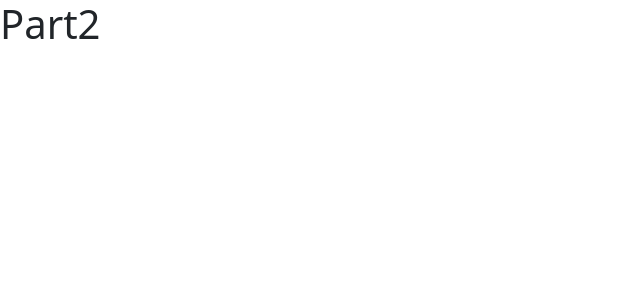
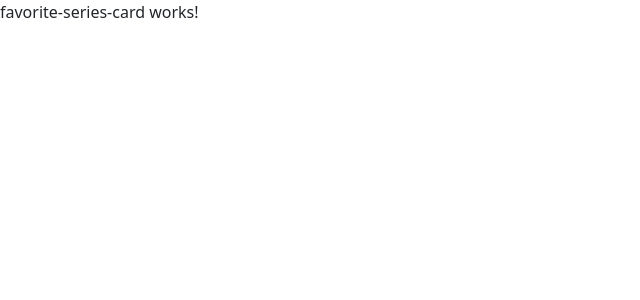
Before and after one commit to jtspinelli/DEVinPhilips_Angular_exercicios-da-semana, an Angular app: page /part2 in a window 1280 px wide. Shown: the top 300 px of the page, without its empty margins (0-640 px from the left). Built offline with nearby package versions, Linux system fonts and the light colour scheme.

Commit message:
add FavoriteSeriesCardComponent as Part2AppComponent child

```diff
--- a/src/app/part2/part2.app.component.html
+++ b/src/app/part2/part2.app.component.html
@@ -1 +1 @@
-<h1>Part2</h1>
+<favorite-series-card></favorite-series-card>
```
